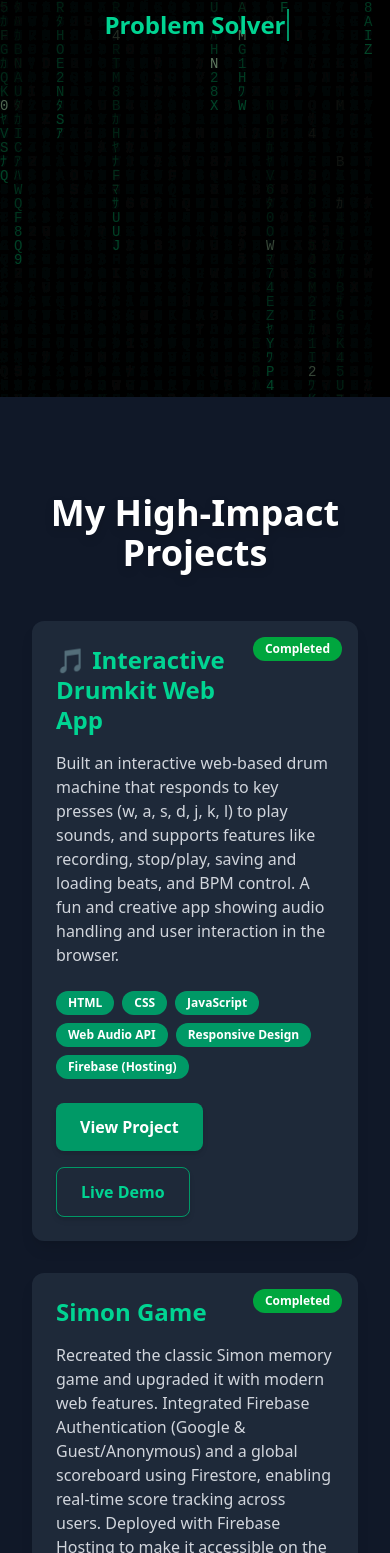
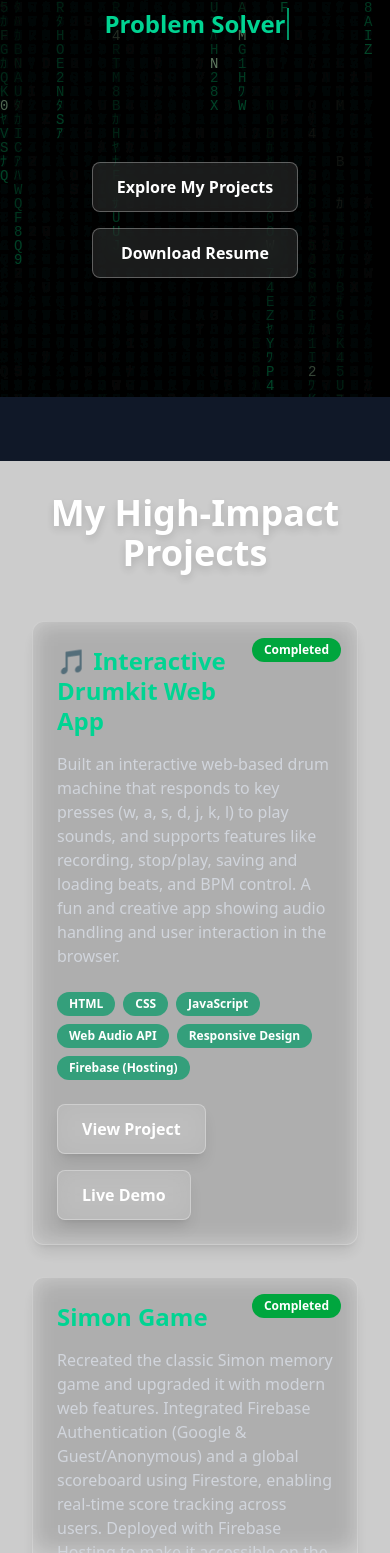
Before and after one commit to Mickey3970/Portfolio, a React (Vite) app: page / in a window 390 px wide. Shown: the part 447-2000 px from the top of the page. Built offline with nearby package versions, Linux system fonts and the light colour scheme.

Commit message:
Applied Glassmorphism to each section

```diff
--- a/src/Components/BlogSection.jsx
+++ b/src/Components/BlogSection.jsx
@@ -35,7 +35,7 @@ const BlogSection = () => {
   ];
 
   return (
-    <section className="py-20 px-4 bg-gray-900">
+    <section className="py-20 px-4 bg-black/20 backdrop-blur-sm">
       <div className="max-w-6xl mx-auto">
         {/* Section Header */}
         <div className="text-center mb-16">
@@ -59,7 +59,7 @@ const BlogSection = () => {
           rel="noopener noreferrer"
           className="block mb-12"
         >
-          <div className="bg-gradient-to-r from-emerald-600/10 to-emerald-800/10 rounded-xl p-8 border border-emerald-500/30 hover:border-emerald-400/50 transition-all duration-300 group cursor-pointer">
+          <div className="rounded-xl p-8 border border-white/20 bg-white/10 backdrop-blur-md hover:bg-white/15 transition-all duration-300 group cursor-pointer">
             <div className="flex items-center gap-2 mb-4">
               <span className="bg-emerald-600 text-white text-xs font-semibold px-3 py-1 rounded-full">
                 FEATURED
@@ -107,7 +107,7 @@ const BlogSection = () => {
               rel="noopener noreferrer"
               className="block"
             >
-              <div className="bg-gray-800/50 rounded-xl p-6 border border-gray-700/50 hover:border-emerald-500/50 transition-all duration-300 group cursor-pointer hover:transform hover:scale-105">
+              <div className="rounded-xl p-6 border border-white/20 bg-white/10 backdrop-blur-md transition-all duration-300 group cursor-pointer hover:transform hover:scale-105 hover:bg-white/15">
                 <div className="flex items-center gap-2 mb-3">
                   <span className="text-emerald-400 text-sm font-medium">
                     {post.category}
@@ -143,7 +143,7 @@ const BlogSection = () => {
 
         {/* Call to Action */}
         <div className="text-center">
-          <div className="bg-gray-800/30 rounded-2xl p-8 border border-gray-700/50">
+          <div className="rounded-2xl p-8 border border-white/20 bg-white/10 backdrop-blur-md">
             <h3 className="text-2xl font-bold text-white mb-4">
               Want to discuss these topics over coffee? ☕
             </h3>
@@ -157,11 +157,11 @@ const BlogSection = () => {
                 href="https://mickeydevblogs.com"
                 target="_blank"
                 rel="noopener noreferrer"
-                className="bg-emerald-600 text-white font-semibold py-3 px-8 rounded-lg shadow-md hover:bg-emerald-700 transition duration-300 ease-in-out focus:outline-none focus:ring-2 focus:ring-emerald-500 focus:ring-opacity-75 transform hover:scale-105 inline-block text-center"
+                className="px-8 py-3 rounded-lg border border-white/30 text-white font-semibold backdrop-blur-md bg-white/10 hover:bg-white/20 transition-all duration-300 shadow-lg inline-block text-center"
               >
                 Read All Posts
               </a>
-              <button className="border border-emerald-600 text-emerald-400 font-semibold py-3 px-8 rounded-lg shadow-md hover:bg-emerald-600 hover:text-white transition duration-300 ease-in-out focus:outline-none focus:ring-2 focus:ring-emerald-500 focus:ring-opacity-75 transform hover:scale-105">
+              <button className="px-8 py-3 rounded-lg border border-white/30 text-white font-semibold backdrop-blur-md bg-white/10 hover:bg-white/20 transition-all duration-300 shadow-lg">
                 Schedule Coffee Chat
               </button>
             </div>
--- a/src/Components/Footer.jsx
+++ b/src/Components/Footer.jsx
@@ -2,7 +2,7 @@ import React from 'react';
 
 const PortfolioFooter = () => {
   return (
-    <footer className="bg-gradient-to-b from-gray-900 to-slate-900 text-white">
+    <footer className="text-white bg-black/20 backdrop-blur-sm">
       {/* Vision Statement Section */}
       <div className="py-20 px-6">
         <div className="max-w-5xl mx-auto text-center">
@@ -26,7 +26,7 @@ const PortfolioFooter = () => {
       </div>
 
       {/* Copyright Section */}
-      <div className="bg-slate-900 py-6 px-6 border-t border-gray-700">
+      <div className="py-6 px-6 border-t border-white/20 bg-white/5">
         <div className="max-w-5xl mx-auto text-center">
           <p className="text-gray-400 text-sm">
             © 2025 Harsh. All rights reserved.
--- a/src/Components/Hero.jsx
+++ b/src/Components/Hero.jsx
@@ -78,7 +78,7 @@ const Hero = () => {
           href="https://github.com/Mickey3970"
           target="_blank"
           rel="noopener noreferrer"
-          className="bg-emerald-600 text-white font-semibold py-3 px-6 rounded-lg shadow-md hover:bg-emerald-700 transition duration-300 ease-in-out focus:outline-none focus:ring-2 focus:ring-emerald-500 focus:ring-opacity-75 transform hover:scale-105 text-center"
+          className="px-6 py-3 rounded-lg border border-white/30 text-white font-semibold backdrop-blur-md bg-white/10 hover:bg-white/20 transition-all duration-300 shadow-lg text-center"
         >
           Explore My Projects
         </a>
@@ -88,7 +88,7 @@ const Hero = () => {
         <a
           href="/Resume.pdf"
           download="Harsh_Kumar_Singh_Resume.pdf"
-          className="border border-emerald-600 text-emerald-400 font-semibold py-3 px-6 rounded-lg shadow-md hover:bg-emerald-600 hover:text-white transition duration-300 ease-in-out focus:outline-none focus:ring-2 focus:ring-emerald-500 focus:ring-opacity-75 transform hover:scale-105 text-center"
+          className="px-6 py-3 rounded-lg border border-white/30 text-white font-semibold backdrop-blur-md bg-white/10 hover:bg-white/20 transition-all duration-300 shadow-lg text-center"
         >
           Download Resume
         </a>
--- a/src/Components/Navbar.jsx
+++ b/src/Components/Navbar.jsx
@@ -27,7 +27,7 @@ const Navbar = ({ matrixEnabled = true, onToggleMatrix = () => { } }) => {
           <li>
             <label className="inline-flex items-center gap-2 select-none cursor-pointer">
               <span className="text-sm text-gray-300">Matrix</span>
-              <span className={`relative inline-flex h-6 w-11 items-center rounded-full transition-colors ${matrixEnabled ? 'bg-emerald-500/70' : 'bg-gray-600'}`}>
+              <span className={`relative inline-flex h-6 w-11 items-center rounded-full transition-colors border border-white/30 backdrop-blur-md ${matrixEnabled ? 'bg-emerald-500/40' : 'bg-white/10'}`}>
                 <input
                   type="checkbox"
                   className="sr-only"
@@ -50,7 +50,7 @@ const Navbar = ({ matrixEnabled = true, onToggleMatrix = () => { } }) => {
             <li>
               <label className="inline-flex items-center gap-3 select-none cursor-pointer">
                 <span className="text-sm text-gray-300">Matrix</span>
-                <span className={`relative inline-flex h-6 w-11 items-center rounded-full transition-colors ${matrixEnabled ? 'bg-emerald-500/70' : 'bg-gray-600'}`}>
+                <span className={`relative inline-flex h-6 w-11 items-center rounded-full transition-colors border border-white/30 backdrop-blur-md ${matrixEnabled ? 'bg-emerald-500/40' : 'bg-white/10'}`}>
                   <input
                     type="checkbox"
                     className="sr-only"
--- a/src/Components/Projects.jsx
+++ b/src/Components/Projects.jsx
@@ -3,7 +3,7 @@ import React, { useState, useEffect, useRef } from 'react';
 // ProjectCard component for individual project details.
 const ProjectCard = ({ title, description, technologies, viewProjectLink, liveDemoLink, status, statusColor }) => (
   // Card container: dark background, rounded, padding, shadow, responsive width.
-  <div className="bg-gray-800 rounded-xl p-6 shadow-lg flex flex-col items-start w-full md:w-1/2 lg:w-2/5 xl:w-1/3 min-h-[400px] relative">
+  <div className="rounded-xl p-6 shadow-lg flex flex-col items-start w-full md:w-1/2 lg:w-2/5 xl:w-1/3 min-h-[400px] relative border border-white/20 bg-white/10 backdrop-blur-md">
     {/* Status Badge (if provided) */}
     {status && (
       <div className={`absolute top-4 right-4 px-3 py-1 rounded-full text-xs font-semibold ${statusColor}`}>
@@ -24,7 +24,7 @@ const ProjectCard = ({ title, description, technologies, viewProjectLink, liveDe
       {/* Map through technologies to render each tag. */}
       {technologies.map((tech, index) => (
         // Individual Technology Tag: blue background, white text, rounded, small padding.
-        <span key={index} className="bg-emerald-600 text-white text-xs md:text-sm font-semibold px-3 py-1 rounded-full">
+        <span key={index} className="bg-emerald-600/70 text-white text-xs md:text-sm font-semibold px-3 py-1 rounded-full">
           {tech}
         </span>
       ))}
@@ -37,7 +37,7 @@ const ProjectCard = ({ title, description, technologies, viewProjectLink, liveDe
           href={viewProjectLink}
           target="_blank"
           rel="noopener noreferrer"
-          className="bg-emerald-600 text-white font-semibold py-3 px-6 rounded-lg shadow-md hover:bg-emerald-700 transition duration-300 ease-in-out focus:outline-none focus:ring-2 focus:ring-emerald-500 focus:ring-opacity-75"
+          className="px-6 py-3 rounded-lg border border-white/30 text-white font-semibold backdrop-blur-md bg-white/10 hover:bg-white/20 transition-all duration-300 shadow-lg text-center"
         >
           View Project
         </a>
@@ -48,7 +48,7 @@ const ProjectCard = ({ title, description, technologies, viewProjectLink, liveDe
           href={liveDemoLink}
           target="_blank"
           rel="noopener noreferrer"
-          className="border border-emerald-600 text-emerald-400 font-semibold py-3 px-6 rounded-lg shadow-md hover:bg-emerald-600 hover:text-white transition duration-300 ease-in-out focus:outline-none focus:ring-2 focus:ring-emerald-500 focus:ring-opacity-75"
+          className="px-6 py-3 rounded-lg border border-white/30 text-white font-semibold backdrop-blur-md bg-white/10 hover:bg-white/20 transition-all duration-300 shadow-lg text-center"
         >
           Live Demo
         </a>
@@ -132,7 +132,7 @@ const App = () => {
     // The animation classes are removed from here.
     <div
       ref={sectionRef} // Attach the ref to this div to detect scroll
-      className="min-h-screen bg-gray-900 flex flex-col items-center p-8 font-inter"
+      className="min-h-screen flex flex-col items-center p-8 font-inter bg-black/20 backdrop-blur-sm"
     >
       {/* Section Title: white text, bold, large font size, margin bottom, text-shadow for depth. */}
       <h2 className="text-white text-4xl md:text-5xl font-bold mb-12 text-center drop-shadow-lg">
```
Also changed, not shown: src/Components/Contact.jsx (+11 -11 lines).
